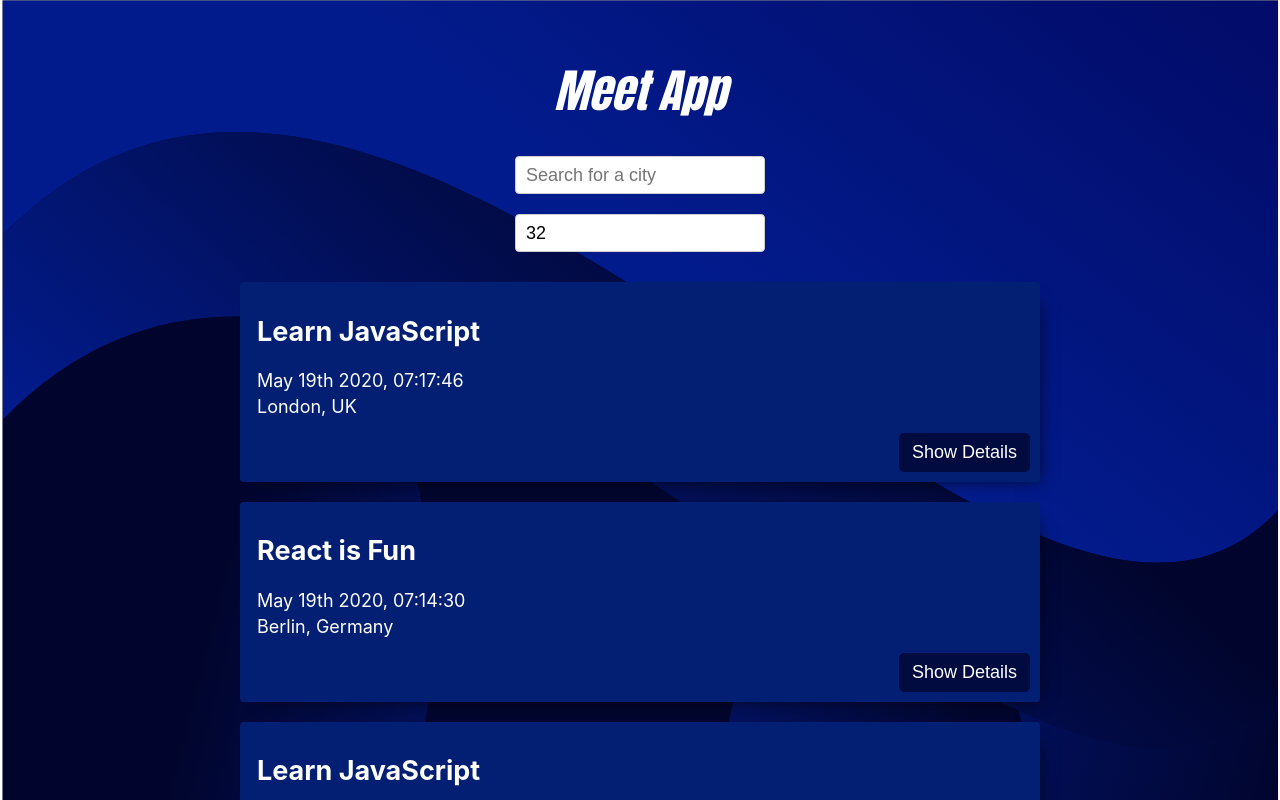
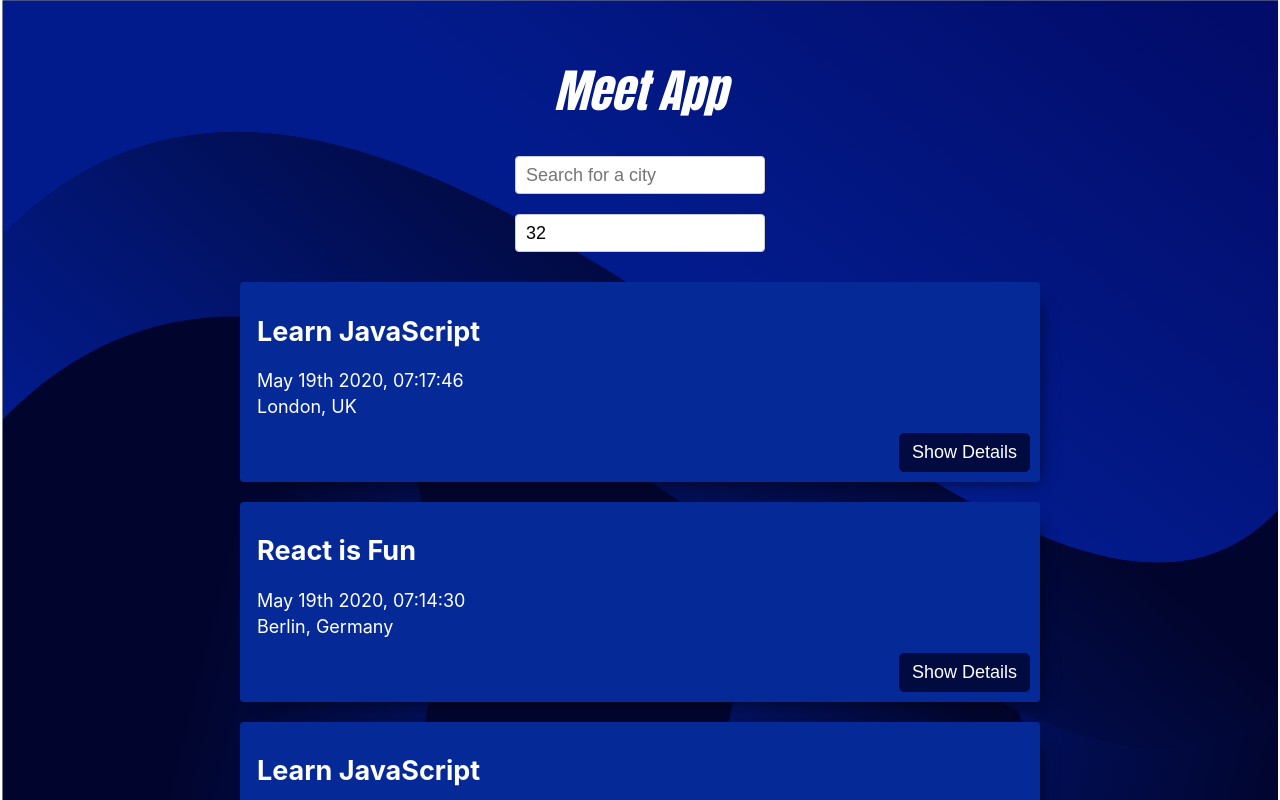
Before and after one commit to vdevhub/meet, a React (Create React App) app: page / in a window 1280 px wide. Shown: the top 800 px of the page. Built offline with nearby package versions, Linux system fonts and the light colour scheme; what atatus-spa would draw is missing.

Commit message:
Add lighter event bg

```diff
--- a/src/App.css
+++ b/src/App.css
@@ -122,7 +122,7 @@ input[type="number"] {
   width: 100%;
   max-width: 800px;
   position: relative;
-  background-color: #031F73;
+  background-color: #052a98;
   color: #fff;
   box-shadow: 10px 10px 16px -12px rgba(0, 0, 0, 0.75);
 }
```
